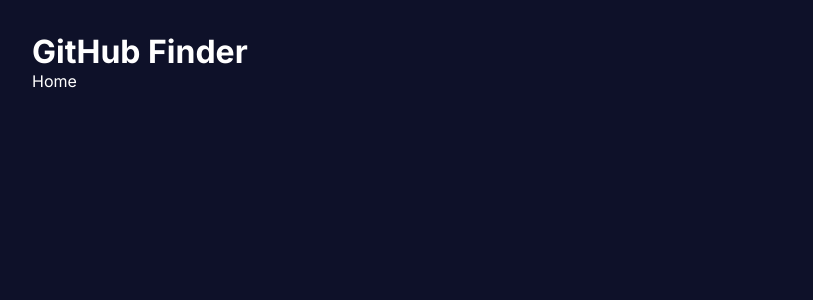
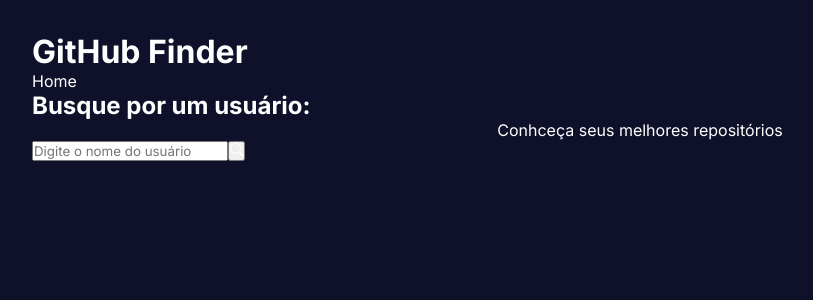
Before and after one commit to JoaoChaves65/GitHub-Finder-App, a React (Vite) app: page / in a window 1280 px wide. Shown: the top 300 px of the page, without its empty margins (0-813 px from the left). Built offline with nearby package versions, Linux system fonts and the light colour scheme.

Commit message:
Criando component Search

```diff
--- /dev/null
+++ b/src/components/Search.tsx
@@ -0,0 +1,18 @@
+import { BsSearch } from 'react-icons/bs';
+
+const Search = () => {
+    return (
+        <div>
+            <h2>Busque por um usuário:</h2>
+            <p>Conhceça seus melhores repositórios</p>
+            <div>
+                <input type="text" placeholder="Digite o nome do usuário" />
+                <button>
+                    <BsSearch />
+                </button>
+            </div>
+        </div>
+    );
+};
+
+export default Search;
--- a/src/main.tsx
+++ b/src/main.tsx
@@ -3,7 +3,7 @@
 import { createBrowserRouter, RouterProvider } from 'react-router-dom';
 
 import App from './App.tsx';
-import Home from './routes/Home.tsx';
+import Home from './routes/Home.jsx';
 
 import './index.css';
 
--- a/src/routes/Home.tsx
+++ b/src/routes/Home.tsx
@@ -1,8 +1,10 @@
-import React from 'react';
+import Search from '../components/Search';
 
 const Home = () => {
   return (
-    <div>Home</div>
+    <div>Home
+      <Search/>
+    </div>
   );
 };
 
```
